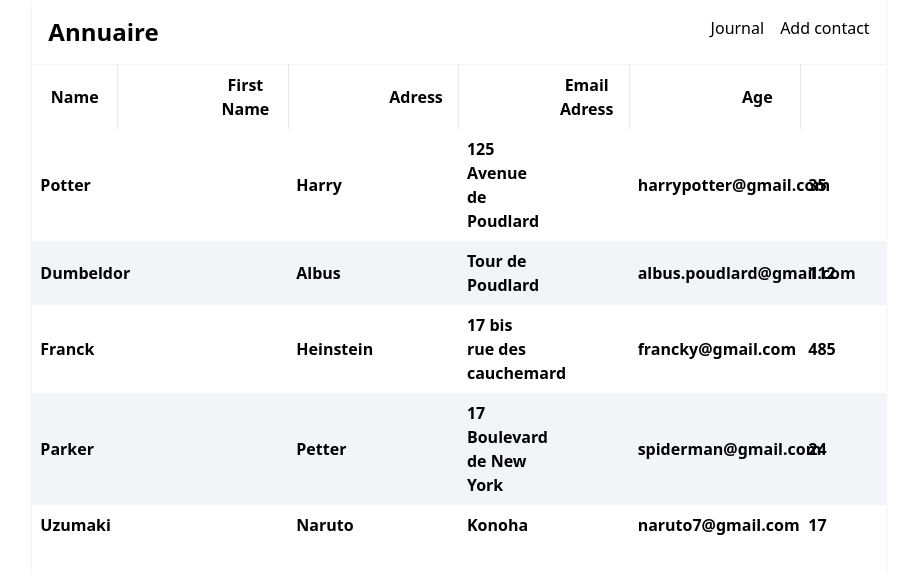
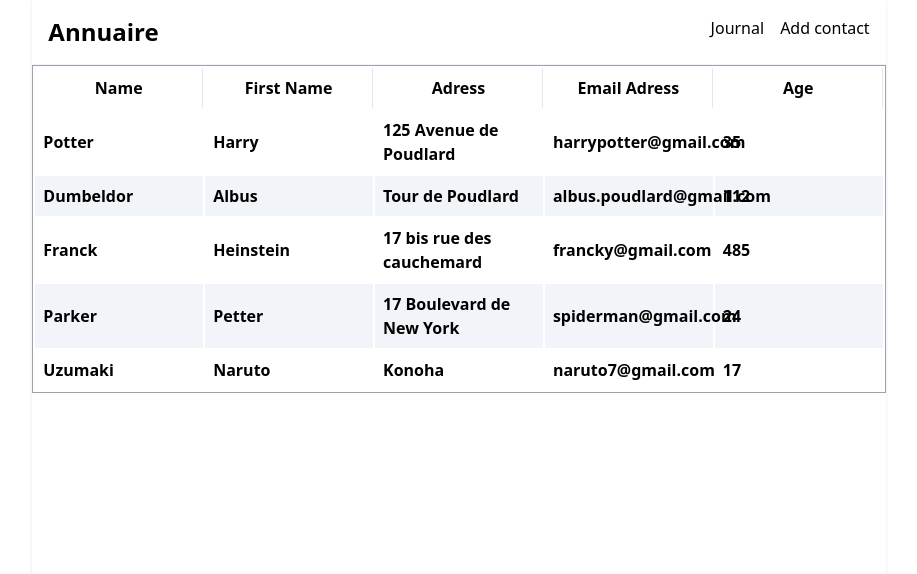
Before and after one commit to j0kr4/Annuaire, a Next.js app: page / in a window 1280 px wide. Shown: the top 574 px of the page, without its empty margins (181-1098 px from the left). Built offline with nearby package versions, Linux system fonts and the light colour scheme.

Commit message:
new version propre

```diff
--- a/pages/posts/first-post.js
+++ b/pages/posts/first-post.js
@@ -67,7 +67,7 @@ const AddEntryPage = () => {
             placeholder="Enter an adress"
           />
           <FormField name="email" type="string" placeholder="Enter an email" />
-          <FormField name="age" type="number" placeholder="Enter a age" />
+          <FormField name="age" Ctype="number" placeholder="Enter a age" />
           <Button type="submit" disabled={isSubmitting || !isValid}>
             ADD
           </Button>
--- a/src/components/Journal.jsx
+++ b/src/components/Journal.jsx
@@ -6,18 +6,14 @@ const Journal = (props) => {
   return (
     <table
       {...otherProps}
-      className={classNames(className, "table-fixed w-full")}
+      className={classNames(className, "table-fixed w-full border-separate border border-gray-400")}
     >
       <thead>
         <tr className="font-bold">
           <th className="p-2 border-r">Name</th>
-          <th />
           <th className="p-2 border-r">First Name</th>
-          <th />
           <th className="p-2 border-r">Adress</th>
-          <th />
           <th className="p-2 border-r">Email Adress</th>
-          <th />
           <th className="p-2 border-r">Age</th>
         </tr>
       </thead>
@@ -30,10 +26,8 @@ const Journal = (props) => {
                   {name}
                 </span>
               </td>
-              <td />
             </>
             <>
-              <td />
               <td className="text-left p-2">
                 <span className="font-bold">
                   {firstName}
@@ -41,7 +35,6 @@ const Journal = (props) => {
               </td>
             </>
             <>
-              <td />
               <td className="text-left p-2">
                 <span className="font-bold">
                   {adress}
@@ -49,7 +42,6 @@ const Journal = (props) => {
               </td>
             </>
             <>
-              <td />
               <td className="text-left p-2">
                 <span className="font-bold">
                   {email}
@@ -57,7 +49,6 @@ const Journal = (props) => {
               </td>
             </>
             <>
-              <td />
               <td className="text-left p-2">
                 <span className="font-bold">
                   {age}
```
